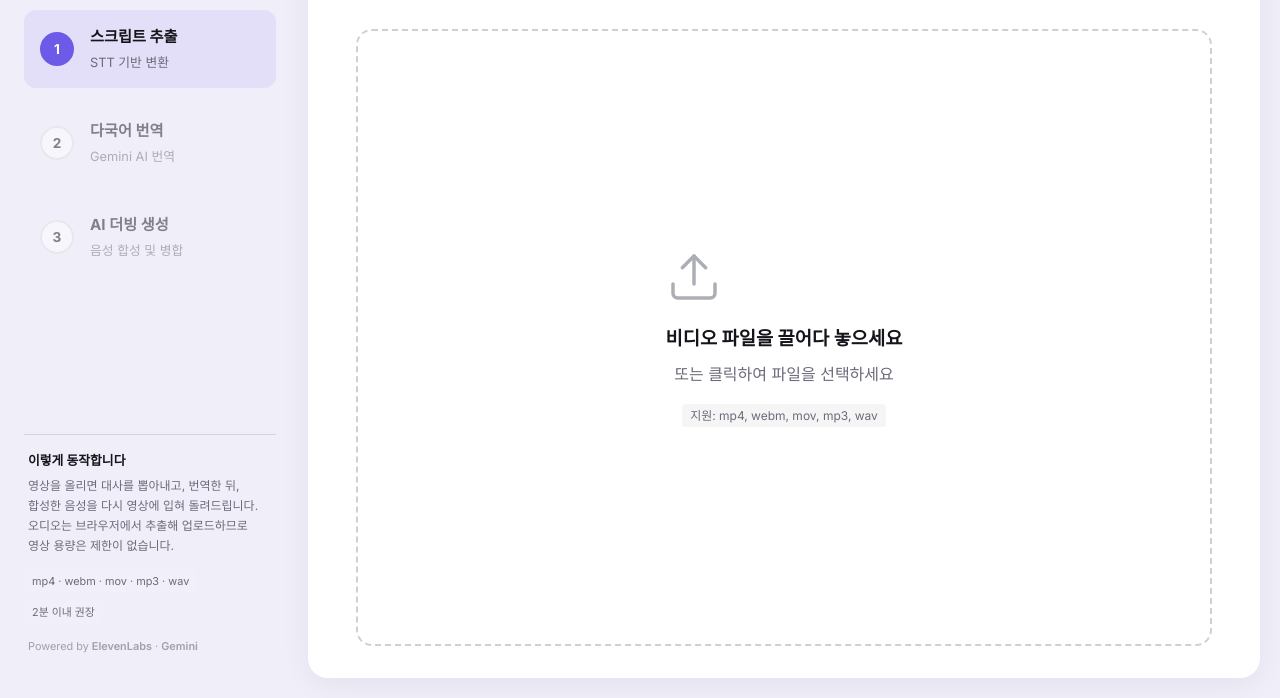
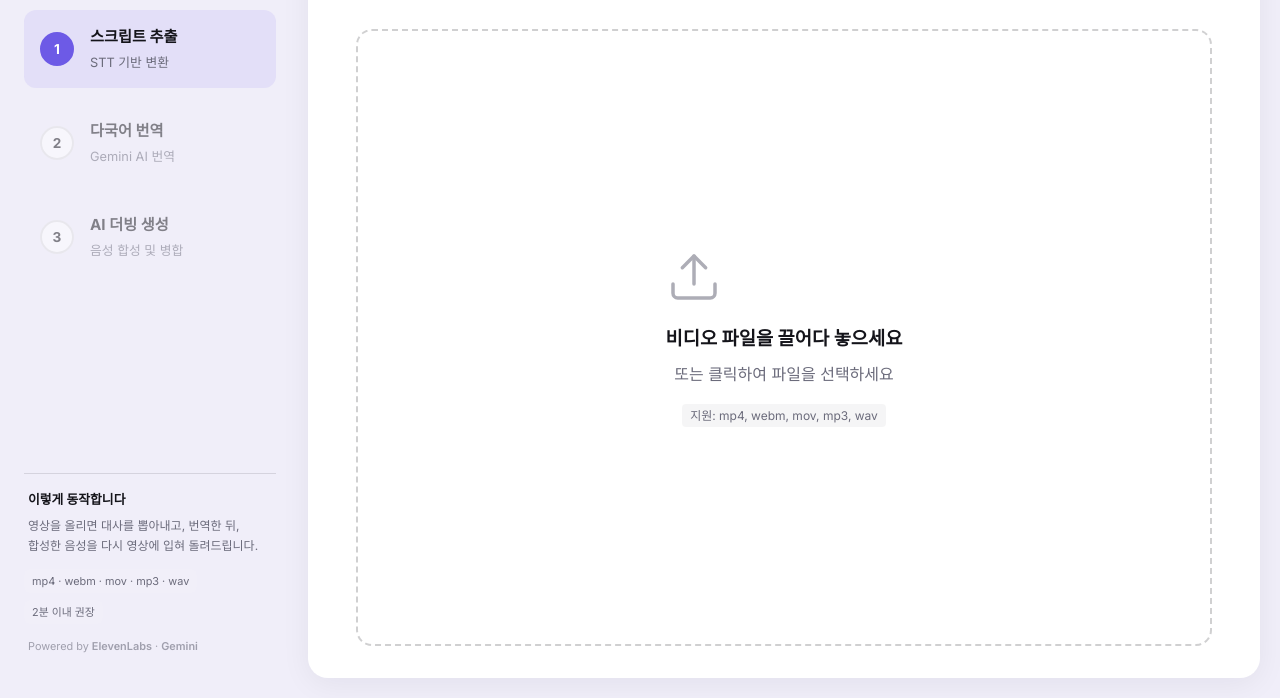
Before and after one commit to jsbyun0301-bot/AI-dubbing-app, a website: page public/index.html in a window 1280 px wide. Shown: the part 102-800 px from the top of the page. Drawn offline with Linux system fonts and the light colour scheme.

Commit message:
style: 사이드바 안내에서 내부 구현 설명 제거
오디오 추출 방식은 사용자가 알 필요 없는 내부 동작이라 화면에서 덜어냈습니다.
필요한 정보(2분 이내 권장)는 아래 표기로 충분히 전달됩니다.

Co-Authored-By: Claude Opus 5 <noreply@anthropic.com>

```diff
--- a/public/index.html
+++ b/public/index.html
@@ -45,7 +45,7 @@
             <div class="sidebar-footer">
                 <div class="sidebar-note">
                     <h5>이렇게 동작합니다</h5>
-                    <p>영상을 올리면 대사를 뽑아내고, 번역한 뒤, 합성한 음성을 다시 영상에 입혀 돌려드립니다. 오디오는 브라우저에서 추출해 업로드하므로 영상 용량은 제한이 없습니다.</p>
+                    <p>영상을 올리면 대사를 뽑아내고, 번역한 뒤, 합성한 음성을 다시 영상에 입혀 돌려드립니다.</p>
                 </div>
                 <div class="sidebar-meta">
                     <span>mp4 · webm · mov · mp3 · wav</span>
```
Also changed, not shown: docs/screenshot.png.
